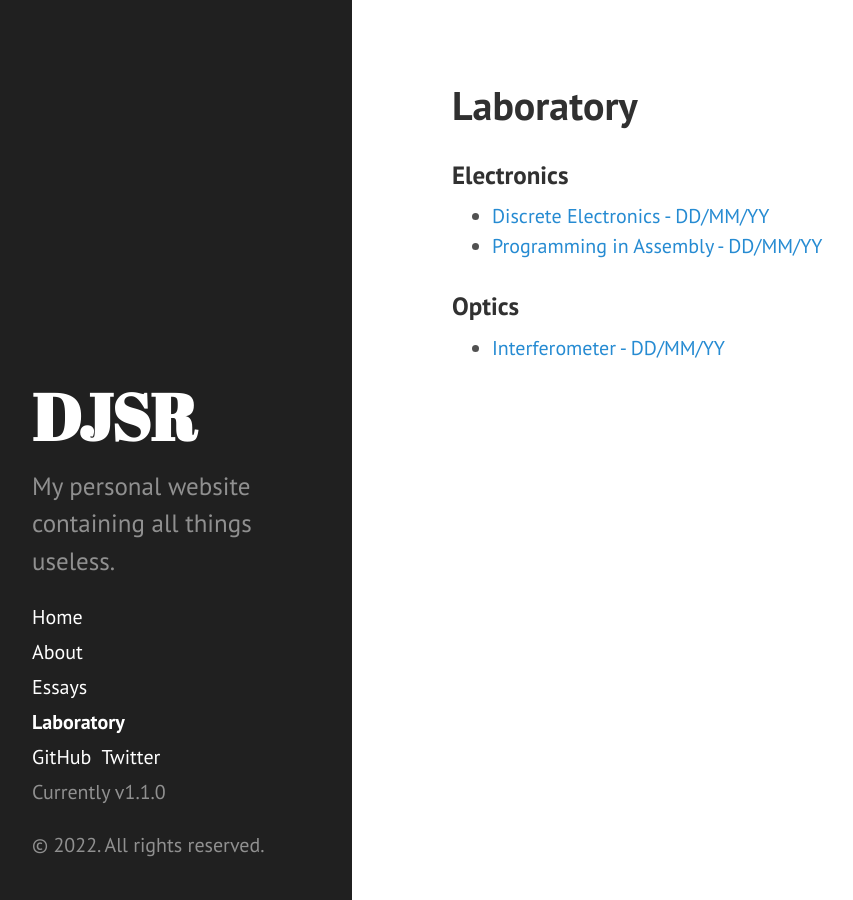
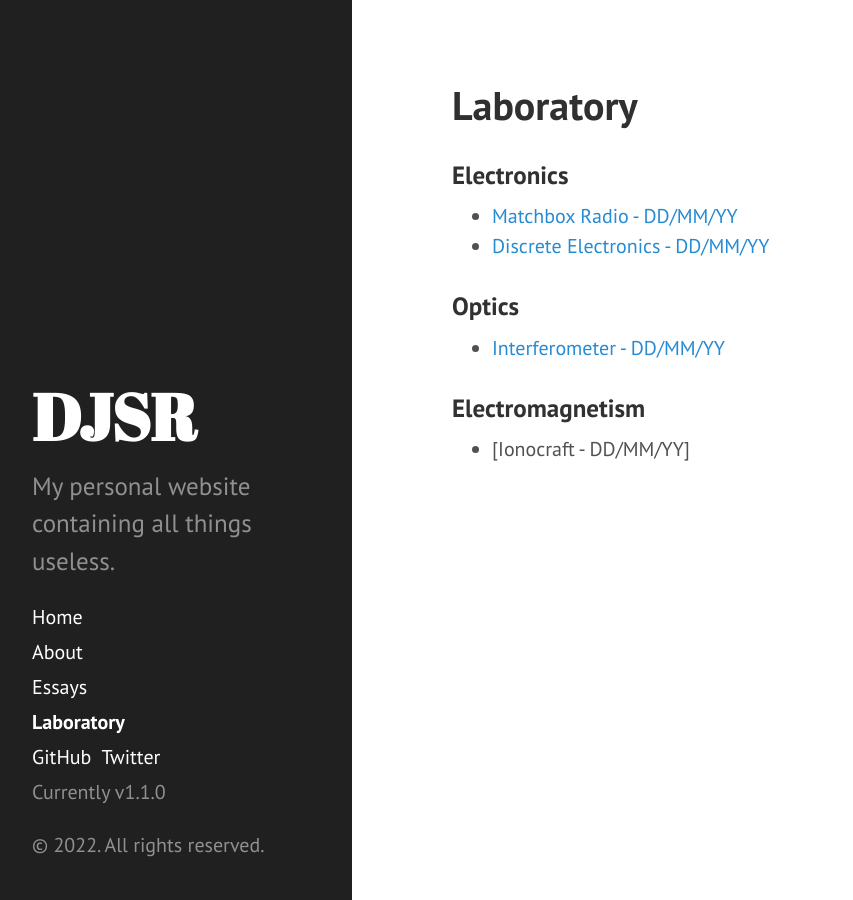
Before and after one commit to dansomrob/dansomrob.github.io, a Jekyll site: the page built from lab/index.md, in a window 1280 px wide. Shown: the whole page, without its empty margins (8-861 px from the left). Built offline with Jekyll 4.4.1, drawn with Linux system fonts in a browser that asks for light colours.

Commit message:
Update index.md

```diff
--- a/lab/index.md
+++ b/lab/index.md
@@ -4,9 +4,13 @@ title: Laboratory
 ---
 ### Electronics
 
+* [Matchbox Radio - DD/MM/YY]()
 * [Discrete Electronics - DD/MM/YY]()
-* [Programming in Assembly - DD/MM/YY]()
 
 ### Optics
 
 * [Interferometer - DD/MM/YY]()
+
+### Electromagnetism
+
+* [Ionocraft - DD/MM/YY]
```
